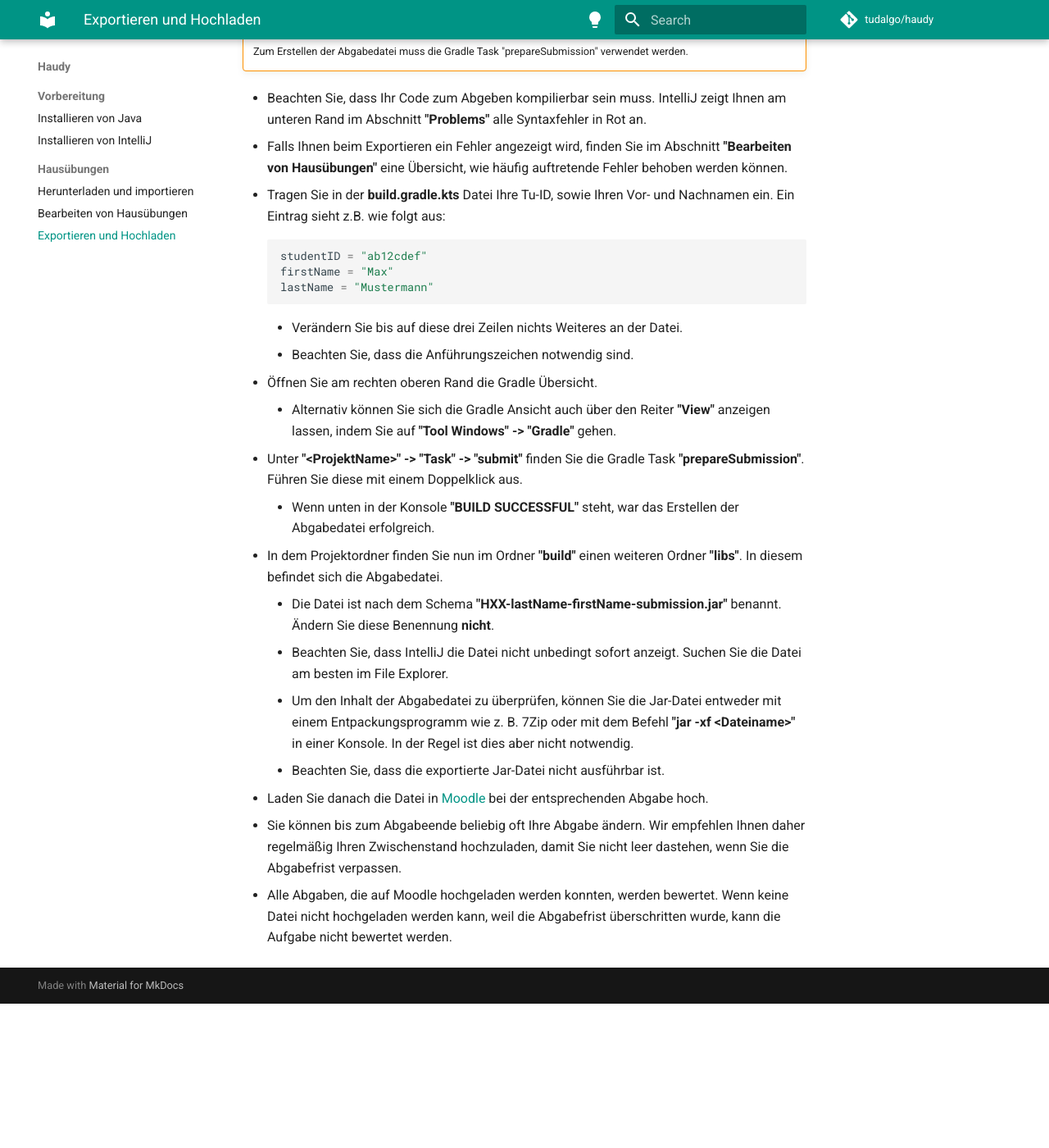
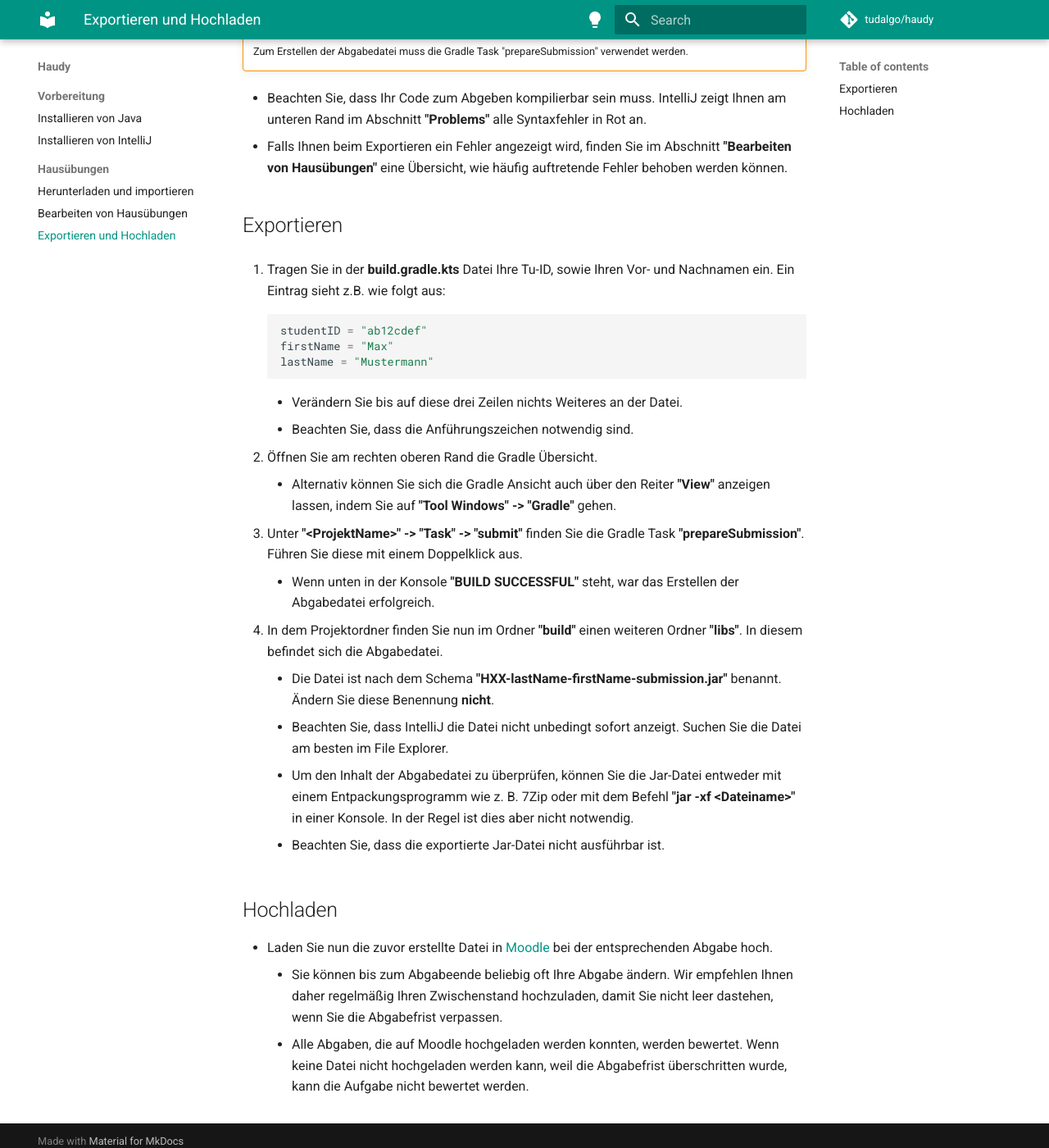
Before and after one commit to tudagrade/wiki, an MkDocs documentation site: the page built from docs/exercises/export-upload.md, in a window 1280 px wide and 1400 px high, scrolled down 218 px. Shown: the whole window at 82% size. Built offline with MkDocs 1.6.1 and Material for MkDocs 9.7.7, drawn with Linux system fonts in a browser that asks for light colours; comment, search, counter and statistics services are not loaded; before the commit the page ends 1442 px from its top, so only the background shows below that.

Commit message:
fix numbering in export guide

````diff
--- a/docs/exercises/export-upload.md
+++ b/docs/exercises/export-upload.md
@@ -4,6 +4,8 @@
     Zum Erstellen der Abgabedatei muss die Gradle Task "prepareSubmission" verwendet werden.
 * Beachten Sie, dass Ihr Code zum Abgeben kompilierbar sein muss. IntelliJ zeigt Ihnen am unteren Rand im Abschnitt **"Problems"** alle Syntaxfehler in Rot an.
 * Falls Ihnen beim Exportieren ein Fehler angezeigt wird, finden Sie im Abschnitt **"Bearbeiten von Hausübungen"** eine Übersicht, wie häufig auftretende Fehler behoben werden können.
+
+## Exportieren
 
 1. Tragen Sie in der **build.gradle.kts** Datei Ihre Tu-ID, sowie Ihren Vor- und Nachnamen ein. Ein Eintrag sieht z.B. wie folgt aus:
    ``` java
@@ -29,9 +31,9 @@
     * Um den Inhalt der Abgabedatei zu überprüfen, können Sie die Jar-Datei entweder mit einem Entpackungsprogramm wie z. B. 7Zip oder mit dem Befehl **"jar -xf <Dateiname\>"** in einer Konsole. In der Regel ist dies aber nicht notwendig.
     * Beachten Sie, dass die exportierte Jar-Datei nicht ausführbar ist.
 
-
-5. Laden Sie danach die Datei in [Moodle] bei der entsprechenden Abgabe hoch.
-   * Sie können bis zum Abgabeende beliebig oft Ihre Abgabe ändern. Wir empfehlen Ihnen daher regelmäßig Ihren Zwischenstand hochzuladen, damit Sie nicht leer dastehen, wenn Sie die Abgabefrist verpassen.
-   * Alle Abgaben, die auf Moodle hochgeladen werden konnten, werden bewertet. Wenn keine Datei nicht hochgeladen werden kann, weil die Abgabefrist überschritten wurde, kann die Aufgabe nicht bewertet werden.
+## Hochladen
+* Laden Sie nun die zuvor erstellte Datei in [Moodle] bei der entsprechenden Abgabe hoch.
+    * Sie können bis zum Abgabeende beliebig oft Ihre Abgabe ändern. Wir empfehlen Ihnen daher regelmäßig Ihren Zwischenstand hochzuladen, damit Sie nicht leer dastehen, wenn Sie die Abgabefrist verpassen.
+    * Alle Abgaben, die auf Moodle hochgeladen werden konnten, werden bewertet. Wenn keine Datei nicht hochgeladen werden kann, weil die Abgabefrist überschritten wurde, kann die Aufgabe nicht bewertet werden.
 
 [Moodle]: https://moodle.informatik.tu-darmstadt.de/course/view.php?id=1248
````
